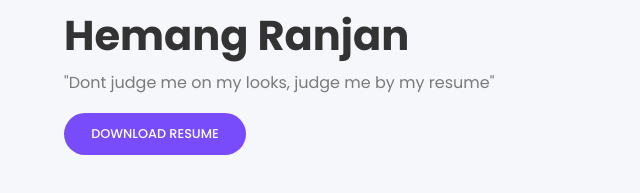
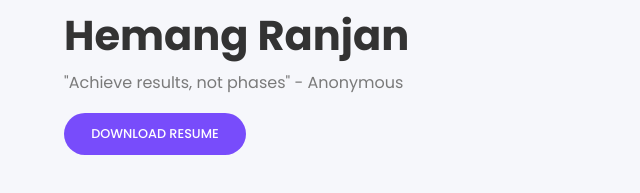
Before and after one commit to Hemang417/Portfolio, a plain HTML site: page index.html in a window 1280 px wide. Shown: the part 392-585 px from the top of the page, 0-640 px from the left. Drawn offline with nearby package versions, Linux system fonts and the light colour scheme.

Commit message:
Changed some phrases

```diff
--- a/index.html
+++ b/index.html
@@ -85,7 +85,7 @@
                 <!-- Hello, I'm Hemang Ranjan, Full Stack web developer and DSA Enthusiast. Lorem ipsum
                 dolor sit amet consectetur adipisicing elit. Totam magni sit
                 hic! -->
-                "Dont judge me on my looks, judge me by my resume"
+                "Achieve results, not phases" - Anonymous
               </p>
               <a href="Resume.pdf" class="btn" download>Download Resume</a>
             </div>
@@ -546,7 +546,7 @@
           </div>
 
           <div class="grid-4-col footer-newstletter">
-            <h3 class="title-sm">Subscribe</h3>
+            <!-- <h3 class="title-sm">Subscribe</h3> -->
             <div class="footer-input-wrap">
               <input type="email" class="footer-input" placeholder="Email" />
               <a href="#" class="input-arrow">
```
